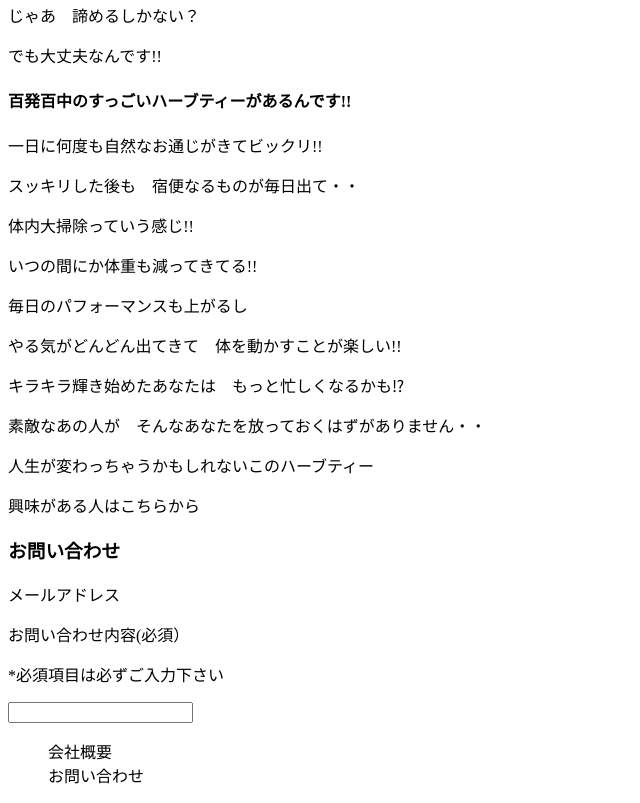
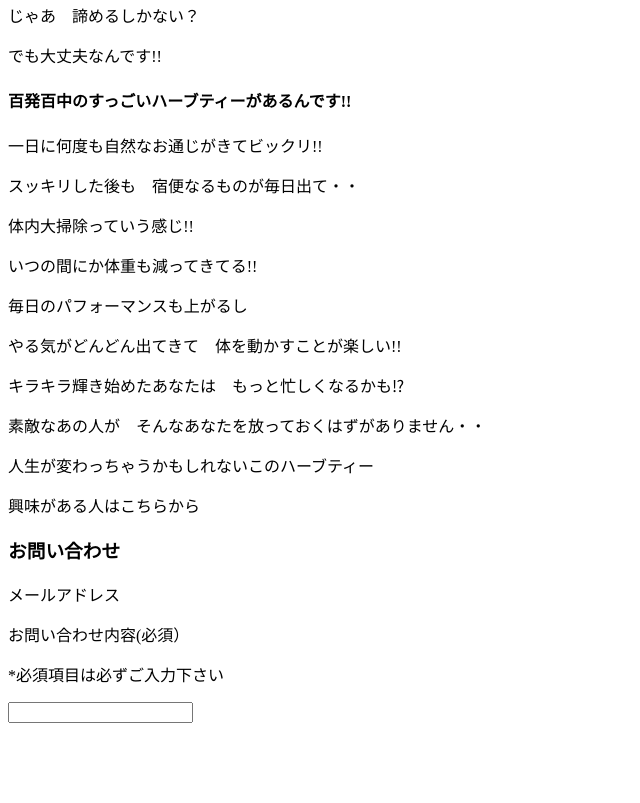
Before and after one commit to kazegafuku/github.io, a plain HTML site: page index.html in a window 1280 px wide. Shown: the part 2178-2981 px from the top of the page, without its empty margins (0-640 px from the left). After the commit the page ends 2909 px from the top, so only its background shows below. Drawn offline with Linux system fonts and the light colour scheme.

Commit message:
Update index.html

```diff
--- a/index.html
+++ b/index.html
@@ -106,11 +106,7 @@
 
 
  <div class="footer">
-           <ul>
-             <li>会社概要</li>
-             <li>お問い合わせ</li>
 
-   </ul>
   </div>
    </body>
    </html>
```
